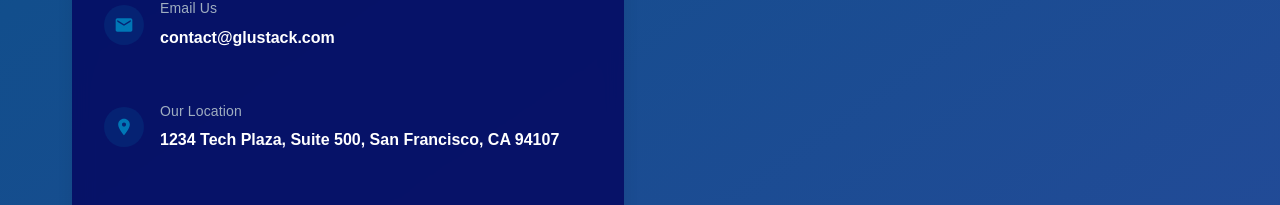
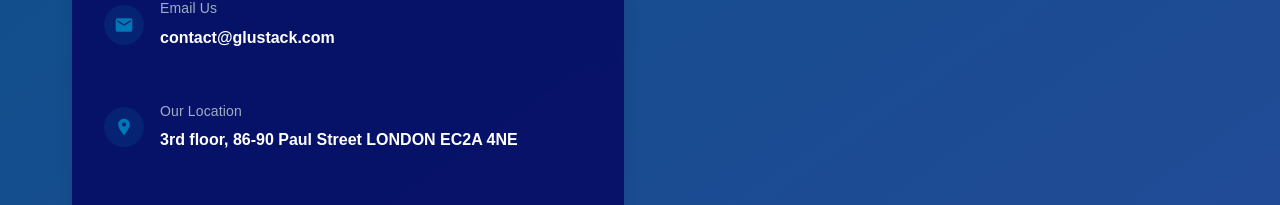
Before and after one commit to chidionyema/ecommerce-frontend, a Next.js app: page /contact in a window 1280 px wide. Shown: the part 1256-1461 px from the top of the page. Built offline with nearby package versions, Linux system fonts and the light colour scheme; what react-google-recaptcha-v3 would draw is missing.

Commit message:
change address

```diff
--- a/src/data/contactPageData.ts
+++ b/src/data/contactPageData.ts
@@ -156,7 +156,7 @@
   {
     icon: LocationOn,
     primaryText: "Our Location",
-    secondaryText: "1234 Tech Plaza, Suite 500, San Francisco, CA 94107",
+    secondaryText: "3rd floor, 86-90 Paul Street LONDON EC2A 4NE",
   },
   {
     icon: AccessTime,
```
